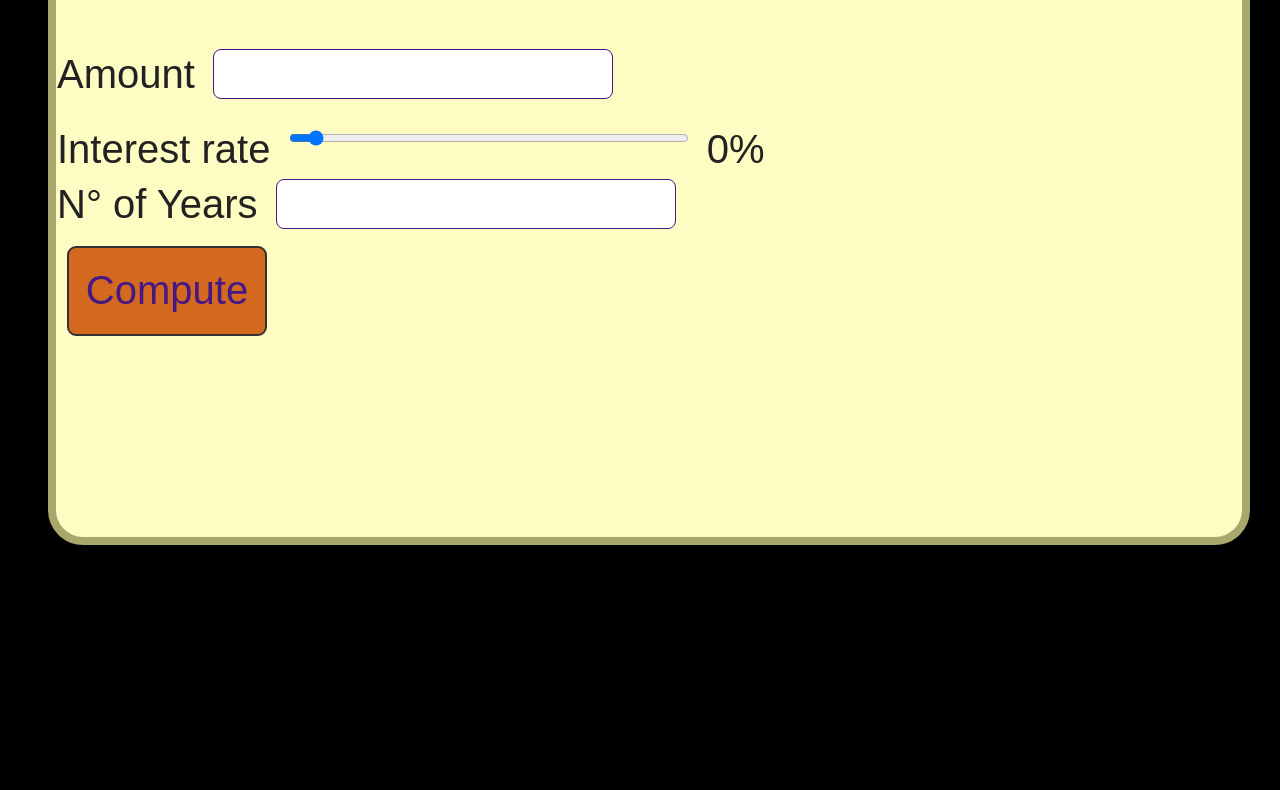
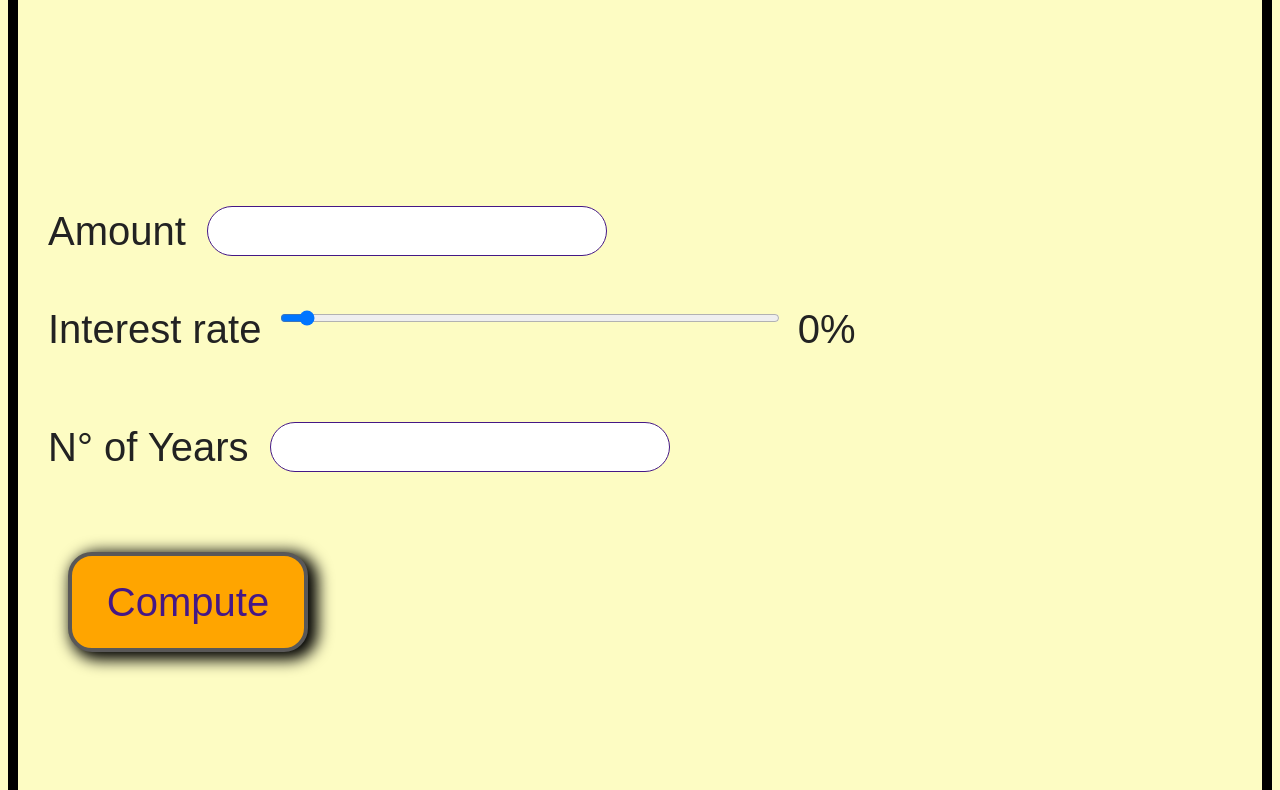
Before and after one commit to thealexcesar/IBM-web, a plain HTML site: page LabFinal/index.html in a window 1280 px wide. Shown: the part 225-1015 px from the top of the page. Before the commit the page ends 818 px from the top, so only its background shows below. Drawn offline with Linux system fonts and the light colour scheme.

Commit message:
mobile style

```diff
--- a/FinalProject/style.css
+++ /dev/null
@@ -1,98 +0,0 @@
-body {
-    background-position: center;
-    background-color: #000000;
-    font-family: Arial, Helvetica, sans-serif;
-    text-align: relative;
-}
-
-main {
-    width: calc(100%);
-    height: 100%;
-    background-color: #fdfcc3;
-    color: #222;
-    border: solid #a8a86d 8px;
-    border-radius: 35px;
-    padding: 18px;
-    font-size: 40px;
-}
-
-h1 {
-    padding: 18px;
-    text-align: center;
-    font-size: 70px;
-    color:#0a0a46;
-}
-
-input {
-    height: 50px;
-    width: 400px;
-    font-size: inherit;
-    border: solid #451886 1px;
-    border-radius: 8px;
-    margin: 7px;
-    padding: 18px;
-}
-button {
-    background-color: chocolate;
-    color: #451886;
-    border: solid 2px #333;
-    border-radius: 18px;
-    width: 200px;
-    height: 90px;
-    margin: 10px;
-    font-size: inherit;
-}
-
-button:hover {
-    background-color: coral;
-    color: #222;
-}
-button:active { background-color: rgb(89, 255, 0); }
-
-span, abbr {
-    padding: inherit;
-    font-size: 60px;
-    font-weight: 200;
-    text-align: center;
-    color: #191970;
-}
-
-
-#result { font-weight: bold; }
-
-#current { font-weight: bold; }
-
-@media (min-width:500px) {
-    body {
-        background-position: center;
-        background-color: #000000;
-        font-family: Arial, Helvetica, sans-serif;
-        text-align: left;
-        padding: 40px;
-    }
-    main {
-        padding: 1px;
-        background-color: #fdfcc3;
-        color: #222;
-        border: solid #a8a86d 8px;
-        border-radius: 35px;
-        text-align: start;
-    }
-    input {
-        border: solid #451886 1px;
-        border-radius: 8px;
-        margin: 7px;
-    }
-    button {
-        background-color: chocolate;
-        color: #451886;
-        border: solid 2px #333;
-        border-radius: 9px;
-        margin: 10px;
-    }
-    h1 { padding-right: 30px; color:#0a0a46; }
-
-    #result { font-weight: bold; }
-
-    #current { font-weight: bold; }
-}
--- a/FinalProject/index.html
+++ b/LabFinal/index.html
@@ -1,4 +1,4 @@
-<html>
+<html lang="en">
     <head>
     <script src="script.js"></script>
     <link rel="stylesheet" href="style.css">
@@ -8,8 +8,8 @@
         <main>
             <h1>Simple Interest Calculator</h1>
             Amount <input type="number" id="principal" required><br/>
-            Interest rate <input type="range" id="rangeInput" name="rangeInput" min="0" max="100" step=".10" value="0"
-            oninput="rate.value=rangeInput.value">
+            Interest rate <input type="range" id="rangeInput" name="rangeInput" min="0" max="100" step="1" value="0"
+            oninput="rate.value = rangeInput.value" required>
             <output id="rate" name="rate" for="rangeInput">0</output>%<br>
             N° of Years <input type="number" id="years" required><br>
             <button onclick="compute()">Compute</button><br><br><br>
--- /dev/null
+++ b/LabFinal/style.css
@@ -0,0 +1,72 @@
+/* A CSS to mobile */
+body {
+    font-family: arial, sans-serif;
+    background-color: #fdfcc3;
+    color: #222;
+    font-size: 40px;
+    border: solid #000 10px;
+    border-radius: 35px;
+    padding-left: 20px;
+}
+main {
+    padding: 0 10px 0 10px;
+}
+
+h1 {
+    padding: 18px;
+    text-align: initial;
+    font-size: 90px;
+    padding: 90px 40px;
+    color:#0a0a46;
+    text-shadow: #111 2px 3px 4px;
+}
+
+input {
+    height: 50px;
+    width: 400px;
+    font-size: inherit;
+    border: solid #451886 1px;
+    border-radius: 35px;
+    margin: 7px;
+    padding: 18px;
+}
+
+#rangeInput {
+    height: 50px;
+    width: 500px;
+}
+#principal, #years {
+    margin: 70px 0 30px 10px;
+}
+
+#principal:focus, #years:focus {
+    box-shadow: #0a0a46 3px 5px 7px;
+}
+
+button {
+    background-color: orange;
+    color: #451886;
+    border: solid 4px rgb(89, 88, 88);
+    border-radius: 24px;
+    width: 240px;
+    height: 100px;
+    margin: 50px 20px;
+    font-size: inherit;
+    box-shadow: black 6px 4px 15px 4px;
+}
+
+button:hover, button:active {
+    color: red;
+    box-shadow: #000 -5px -6px -13px -5px;
+    background-color: #222;
+}
+
+span, abbr {
+    padding: inherit;
+    font-size: 60px;
+    font-weight: 200% bold;
+    text-align: center;
+    color: #191970;
+}
+
+#result, #current { font-weight: bold; }
```
Also changed, not shown: Lab-JS/index.html (renamed from LabJS/index.html), Lab-JS/main.js (renamed from LabJS/main.js), Lab-html/solarsystem.html (renamed from LabHTML5/solarsystem.html), LabFinal/script.js (renamed from FinalProject/script.js).
